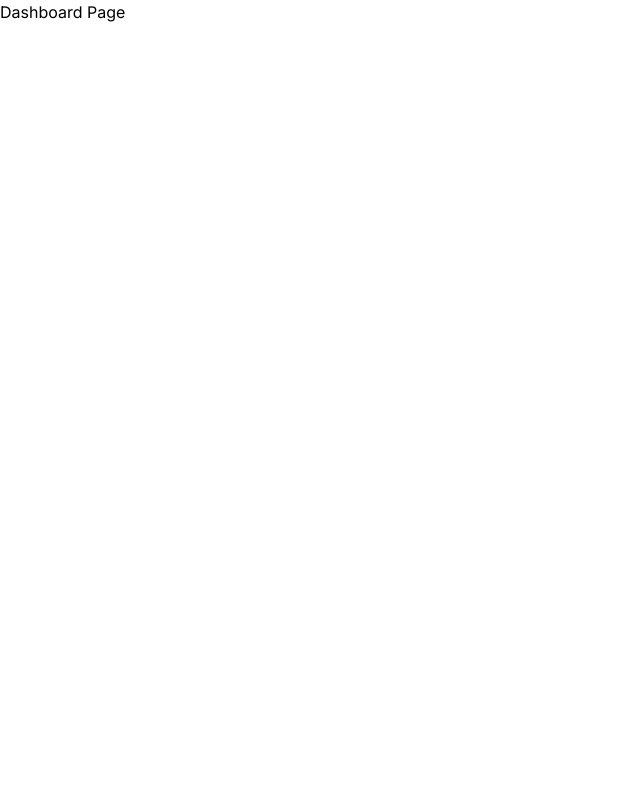
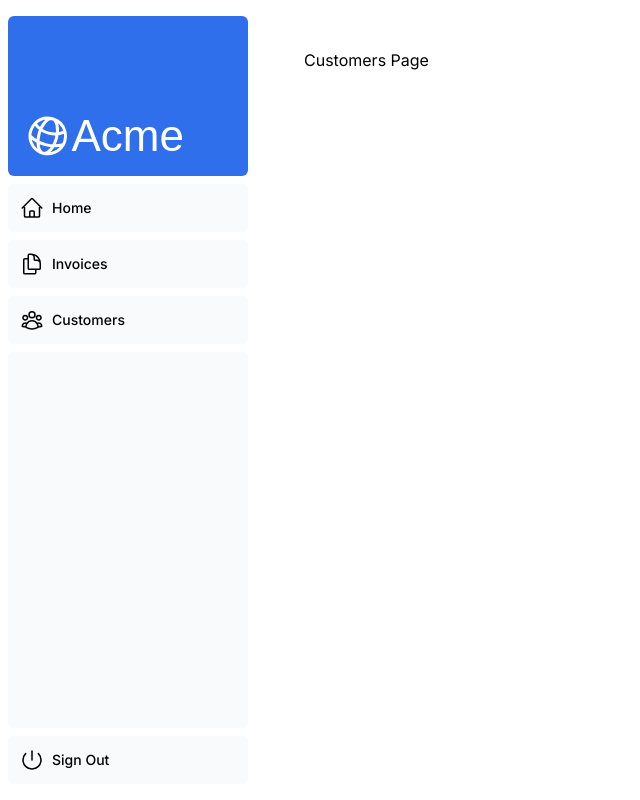
Before and after one commit to Spiteless/nextjs-dashboard-template, a Next.js app: page /dashboard/customers in a window 1280 px wide. Shown: the whole page, without its empty margins (0-640 px from the left). Built offline with nearby package versions, Linux system fonts and the light colour scheme; a web font is replaced by a local one.

Commit message:
feat: Create dashboard layout file

```diff
--- a/app/dashboard/layout.tsx
+++ b/app/dashboard/layout.tsx
@@ -1,3 +1,12 @@
-export default function Page() {
-    return <p>Dashboard Page</p>;
+import SideNav from '@/app/ui/dashboard/sidenav'
+
+export default function Layout({ children }: { children: React.ReactNode }) {
+    return (
+        <div className="flex h-screen flex-col md:flex-row md:overflow-hidden">
+            <div className="w-full flex-none md:w-64">
+                <SideNav />
+            </div>
+            <div className="flex-grow p-6 md:overflow-y-auto md:p-12">{children}</div>
+        </div>
+    )
 }
```
